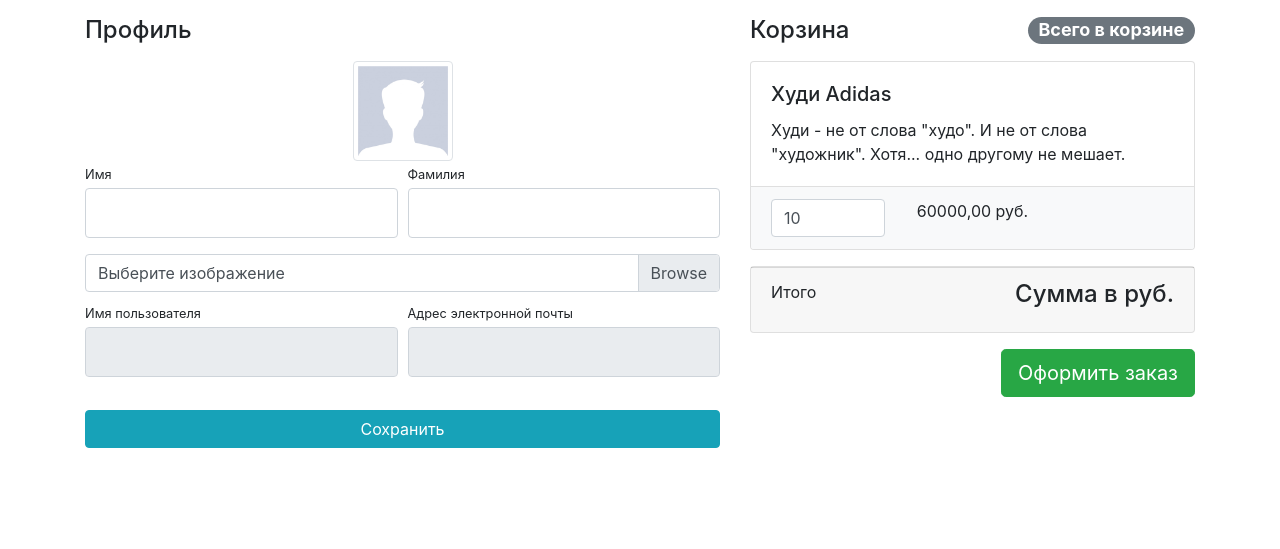
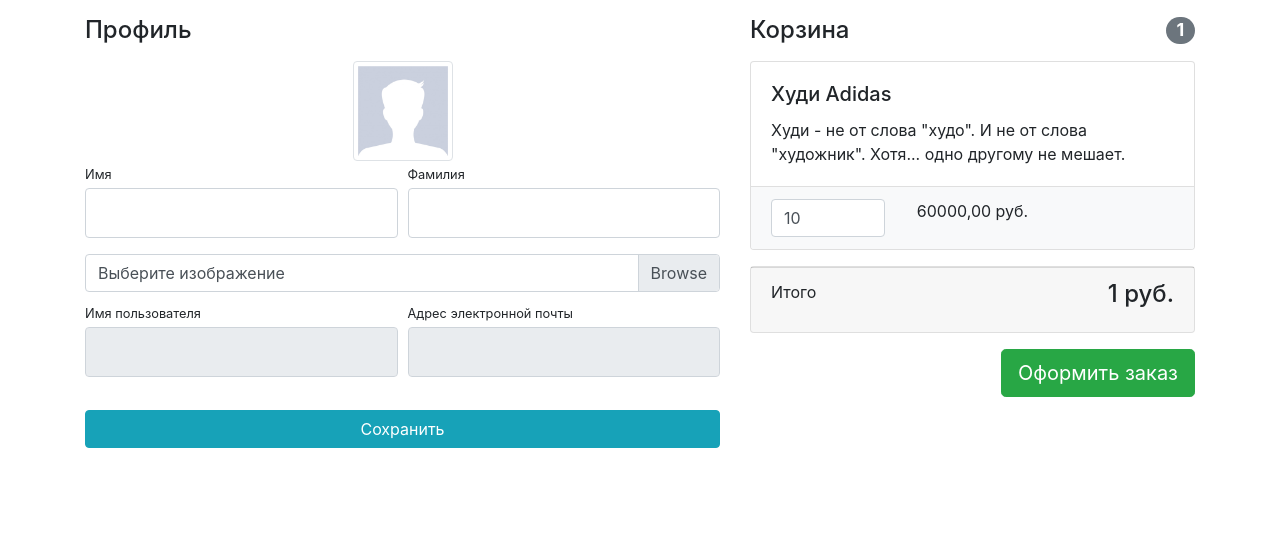
Before and after one commit to white78wolf/store, a Django app: template users/templates/users/profile.html in a window 1280 px wide. Shown: the part 56-605 px from the top of the page. Run offline with Django 4.2, Linux system fonts and the light colour scheme; data comes from the database, SQL or seed files in the repository; tables that the repository leaves empty hold one stand-in row (values such as "Sample post"); the template is opened without the code that fills it: values that come from a table or form of the project are taken from there, most other values are stand-ins (such as "Sample title", 1, 10 or a date in 2020); parts of the project's set-up code (start-up, migrations or seed data) failed here and were passed over; some libraries are stand-ins or nearby versions.

Commit message:
fix basket.html to display total sum and total quantity for specific user in their profile

```diff
--- a/products/templates/products/basket.html
+++ b/products/templates/products/basket.html
@@ -1,6 +1,6 @@
 {% if baskets %}
     <h4 class="mt-3 mb-3 d-flex justify-content-between align-items-center mb-3">
-        Корзина <span class="badge badge-secondary badge-pill">{# {{ baskets.total_quantity }} #}Всего в корзине</span>
+        Корзина <span class="badge badge-secondary badge-pill">{{ total_quantity }}</span>
     </h4>
     {% for basket in baskets %}
         <div class="card mb-3">
@@ -29,7 +29,7 @@
     <div class="card mb-3">
         <div class="card-footer">
             <p class="float-left">Итого</p>
-            <h4 class="float-right">{# {{ baskets.total_sum|intcomma }} #}Сумма в руб.</h4>
+            <h4 class="float-right">{{ total_sum }} руб.</h4>
         </div>
     </div>
     <a class="btn btn-success btn-lg float-right" href="{# {% url 'orders:order_create' %} #}">
```
